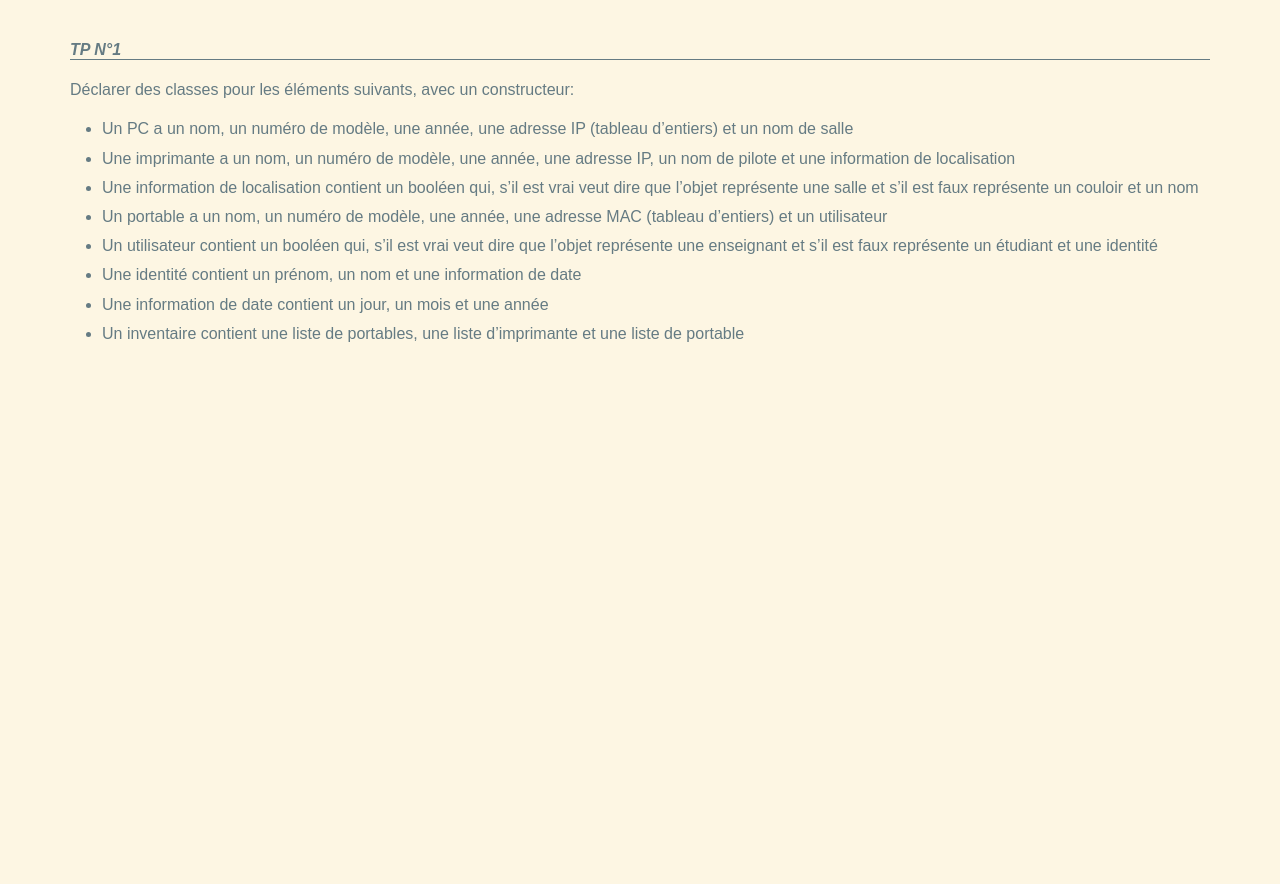
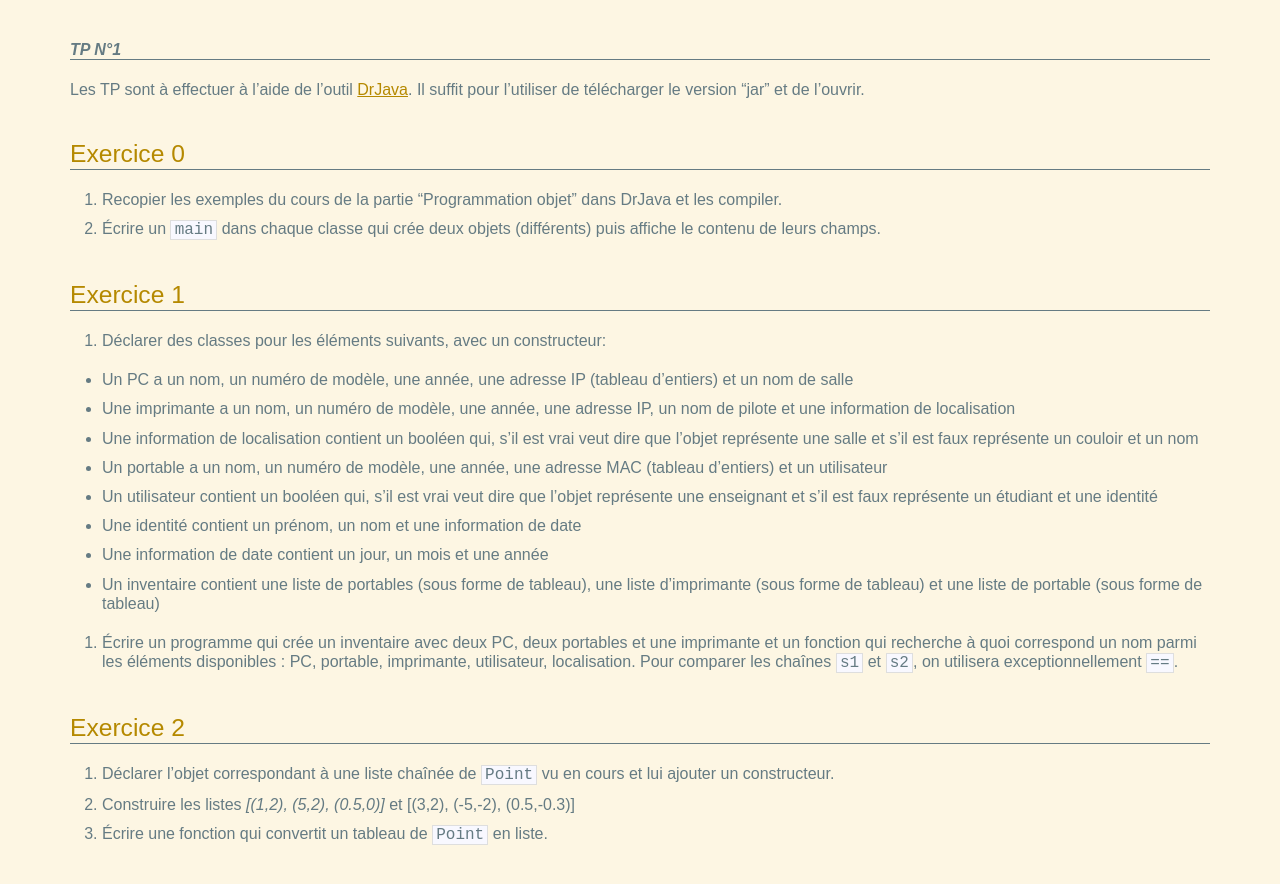
Before and after one commit to lacl-upec/l2epotp, a Jekyll site: the page built from _posts/2016-01-29-TP1.md, in a window 1280 px wide. Shown: the top 884 px of the page. Built offline with Jekyll 4.4.1, drawn with Linux system fonts in a browser that asks for light colours.

Commit message:
Update 2016-01-29-TP1.md

```diff
--- a/_posts/2016-01-29-TP1.md
+++ b/_posts/2016-01-29-TP1.md
@@ -1,13 +1,35 @@
 *TP n°1*
 ========
 
-Déclarer des classes pour les éléments suivants, avec un constructeur:
+Les TP sont à effectuer à l'aide de l'outil [DrJava][]. Il suffit pour l'utiliser de télécharger le version "jar" et de l'ouvrir.
 
-- Un PC a un nom, un numéro de modèle, une année, une adresse IP (tableau d'entiers) et un nom de salle
-- Une imprimante a un nom, un numéro de modèle, une année, une adresse IP, un nom de pilote et une information de localisation
-- Une information de localisation contient un booléen qui, s'il est vrai veut dire que l'objet représente une salle et s'il est faux représente un couloir et un nom
-- Un portable a un nom, un numéro de modèle, une année, une adresse MAC (tableau d'entiers) et un utilisateur
-- Un utilisateur contient un booléen qui, s'il est vrai veut dire que l'objet représente une enseignant et s'il est faux représente un étudiant et une identité
-- Une identité contient un prénom, un nom et une information de date
-- Une information de date contient un jour, un mois et une année
-- Un inventaire contient une liste de portables, une liste d'imprimante et une liste de portable
+[DrJava]: http://www.drjava.org
+
+Exercice 0
+----------
+
+1. Recopier les exemples du cours de la partie "Programmation objet" dans DrJava et les compiler.
+2. Écrire un `main` dans chaque classe qui crée deux objets (différents) puis affiche le contenu de leurs champs.
+
+Exercice 1
+----------
+
+1. Déclarer des classes pour les éléments suivants, avec un constructeur:
+
+  - Un PC a un nom, un numéro de modèle, une année, une adresse IP (tableau d'entiers) et un nom de salle
+  - Une imprimante a un nom, un numéro de modèle, une année, une adresse IP, un nom de pilote et une information de localisation
+  - Une information de localisation contient un booléen qui, s'il est vrai veut dire que l'objet représente une salle et s'il est faux représente un couloir et un nom
+  - Un portable a un nom, un numéro de modèle, une année, une adresse MAC (tableau d'entiers) et un utilisateur
+  - Un utilisateur contient un booléen qui, s'il est vrai veut dire que l'objet représente une enseignant et s'il est faux représente un étudiant et une identité
+  - Une identité contient un prénom, un nom et une information de date
+  - Une information de date contient un jour, un mois et une année
+  - Un inventaire contient une liste de portables (sous forme de tableau), une liste d'imprimante (sous forme de tableau) et une liste de portable (sous forme de tableau)
+
+2. Écrire un programme qui crée un inventaire avec deux PC, deux portables et une imprimante et un fonction qui recherche à quoi correspond un nom parmi les éléments disponibles : PC, portable, imprimante, utilisateur, localisation. Pour comparer les chaînes `s1` et `s2`, on utilisera exceptionnellement `==`.
+
+Exercice 2
+----------
+
+1. Déclarer l'objet correspondant à une liste chaînée de `Point` vu en cours et lui ajouter un constructeur.
+2. Construire les listes *[(1,2), (5,2), (0.5,0)]* et [(3,2), (-5,-2), (0.5,-0.3)]
+3. Écrire une fonction qui convertit un tableau de `Point` en liste.
```
